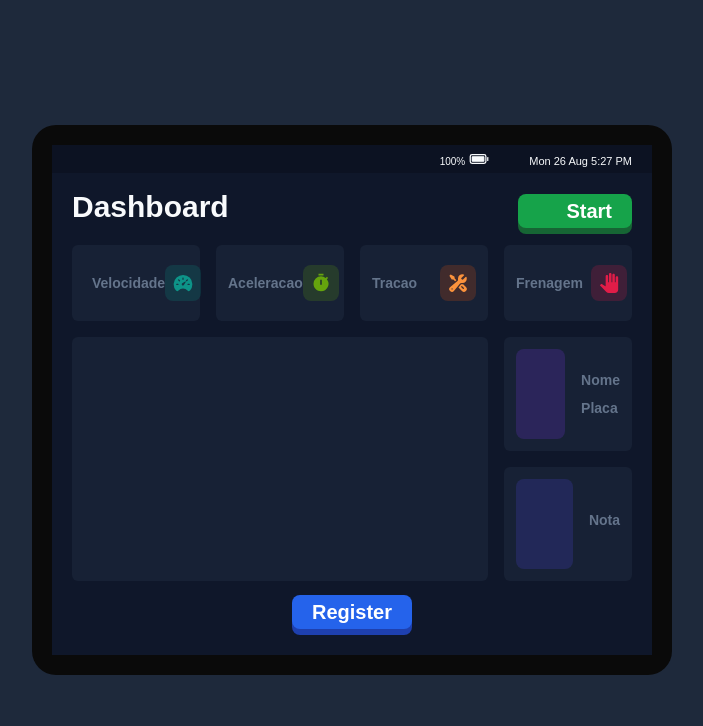
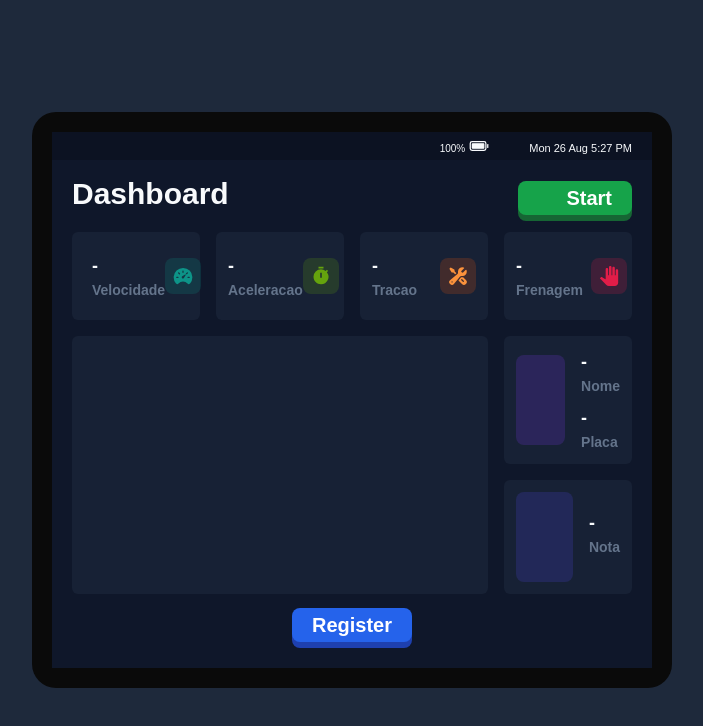
Before and after one commit to kauanfelipe96/dashboard-react-vite-tailwind, a React (Vite) app in the folder project/ui/: page / in a window 1280 px wide. Shown: the top 726 px of the page, without its empty margins (288-991 px from the left). Built offline with nearby package versions, Linux system fonts and the light colour scheme; some icons are missing.

Commit message:
react-countup

```diff
--- /dev/null
+++ b/package.json
@@ -0,0 +1,6 @@
+{
+  "dependencies": {
+    "moment": "^2.30.1",
+    "react-countup": "^6.5.3"
+  }
+}
--- a/project/ui/src/components/Modal.tsx
+++ b/project/ui/src/components/Modal.tsx
@@ -11,8 +11,8 @@ import {
     FaWifi,
 } from "react-icons/fa6";
 import { IoBatteryFull } from "react-icons/io5";
-import { PieChart, Pie, Legend, Tooltip, ResponsiveContainer } from "recharts";
 import moment from "moment";
+import CountUp from "react-countup";
 
 const data = {
     carro: "Comet",
@@ -60,7 +60,14 @@ const Modal: React.FC = () => {
                     <div className="p-5 bg-slate-700 rounded-md bg-opacity-25 flex justify-between items-center">
                         <div className="info">
                             <div className="text-slate-50 font-bold text-lg">
-                                {show && data.velocidade}
+                                {show ? (
+                                    <CountUp
+                                        end={data.velocidade}
+                                        duration={5}
+                                    />
+                                ) : (
+                                    "-"
+                                )}
                             </div>
                             <div className="text-slate-500 font-semibold text-sm">
                                 Velocidade
@@ -73,7 +80,14 @@ const Modal: React.FC = () => {
                     <div className="p-3 bg-slate-700 rounded-md bg-opacity-25 flex justify-between items-center">
                         <div className="info">
                             <div className="text-slate-50 font-bold text-lg">
-                                {show && data.aceleracao}
+                                {show ? (
+                                    <CountUp
+                                        end={data.aceleracao}
+                                        duration={5}
+                                    />
+                                ) : (
+                                    "-"
+                                )}
                             </div>
                             <div className="text-slate-500 font-semibold text-sm">
                                 Aceleracao
@@ -86,10 +100,14 @@ const Modal: React.FC = () => {
                     <div className="p-3 bg-slate-700 rounded-md bg-opacity-25 flex justify-between items-center">
                         <div className="info">
                             <div className="text-slate-50 font-bold text-lg">
-                                {show && data.tracao}
+                                {show ? (
+                                    <CountUp end={data.tracao} duration={5} />
+                                ) : (
+                                    "-"
+                                )}
                             </div>
                             <div className="text-slate-500 font-semibold text-sm">
-                                Tracao{" "}
+                                Tracao
                             </div>
                         </div>
                         <div className="flex items-center justify-center p-2 bg-orange-600/20 rounded-lg">
@@ -99,7 +117,11 @@ const Modal: React.FC = () => {
                     <div className="p-3 bg-slate-700 rounded-md bg-opacity-25 flex justify-between items-center">
                         <div className="info">
                             <div className="text-slate-50 font-bold text-lg">
-                                {show && data.frenagem}
+                                {show ? (
+                                    <CountUp end={data.frenagem} duration={5} />
+                                ) : (
+                                    "-"
+                                )}
                             </div>
                             <div className="text-slate-500 font-semibold text-sm">
                                 Frenagem
@@ -126,7 +148,7 @@ const Modal: React.FC = () => {
                                 <div>
                                     <div className="info mb-2">
                                         <div className="text-slate-50 font-bold text-lg">
-                                            {show && data.carro}
+                                            {show ? data.carro : "-"}
                                         </div>
                                         <div className="text-slate-500 font-semibold text-sm">
                                             Nome
@@ -134,7 +156,7 @@ const Modal: React.FC = () => {
                                     </div>
                                     <div className="info">
                                         <div className="text-slate-50 font-bold text-lg">
-                                            {show && data.placa}
+                                            {show ? data.placa : "-"}
                                         </div>
                                         <div className="text-slate-500 font-semibold text-sm">
                                             Placa
@@ -154,7 +176,7 @@ const Modal: React.FC = () => {
                                 <div>
                                     <div className="info mb-2">
                                         <div className="text-slate-50 font-bold text-lg">
-                                            {show && data.nota}
+                                            {show ? data.nota : "-"}
                                         </div>
                                         <div className="text-slate-500 font-semibold text-sm">
                                             Nota
```
Also changed, not shown: 1 other file (tests, documents, lock files or other folders).
